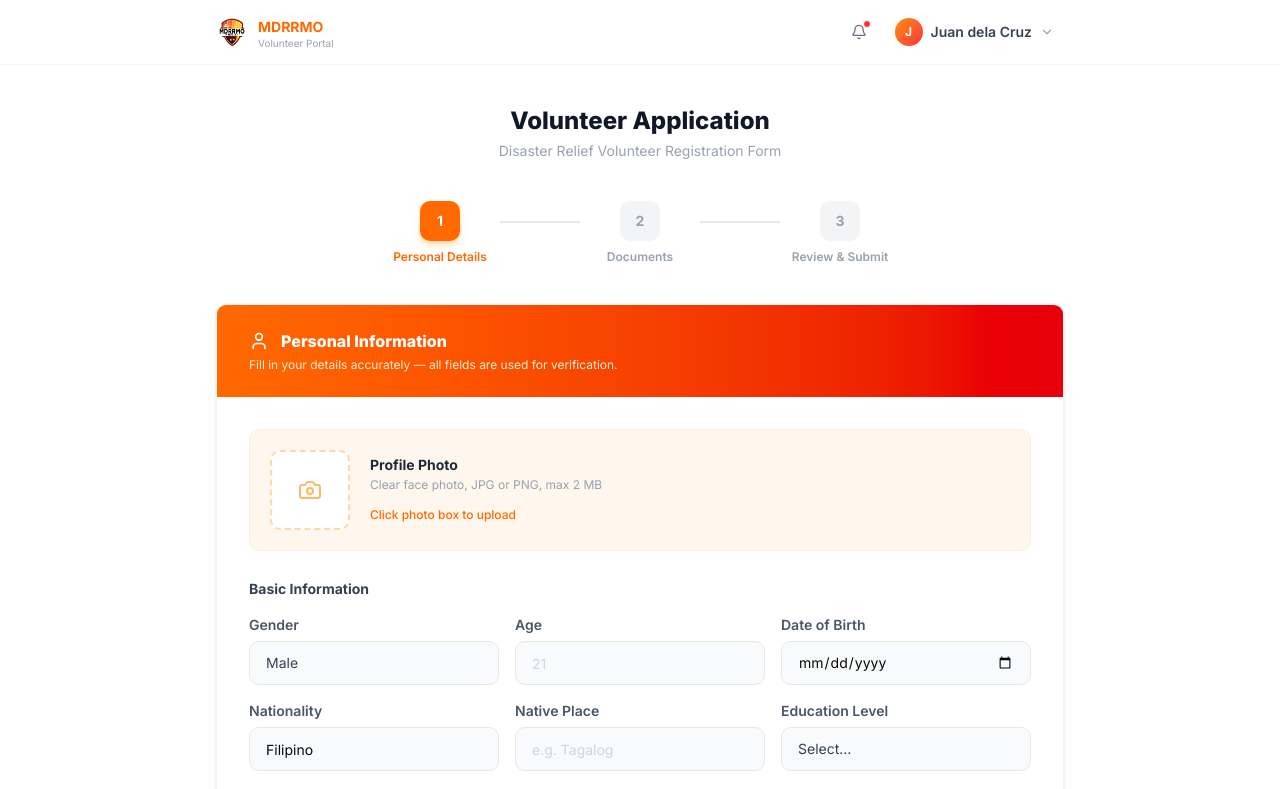
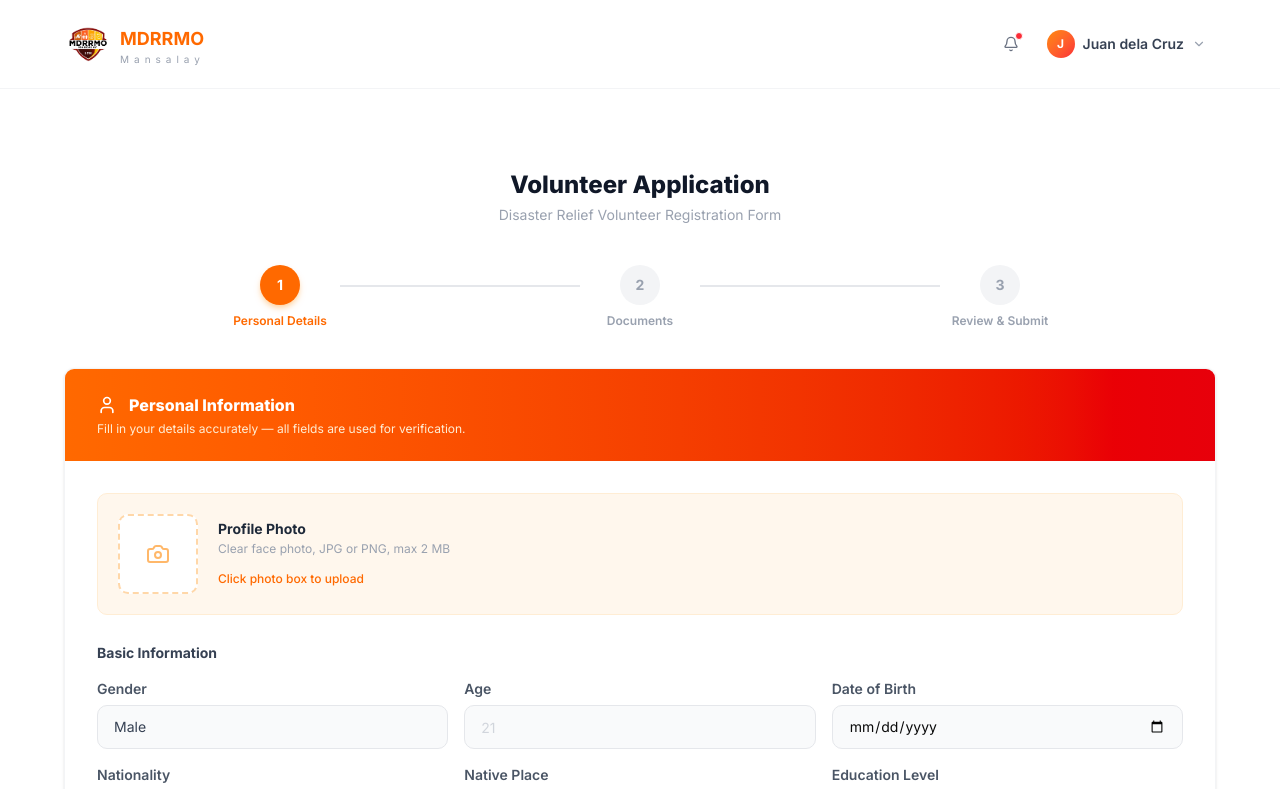
Before and after one commit to grian-gajila/mdrrmo, a Next.js app: page /profile in a window 1280 px wide. Shown: the top 789 px of the page. Built offline with nearby package versions, Linux system fonts and the light colour scheme.

Commit message:
chore: add navbar and footer

```diff
--- a/src/app/profile/layout.tsx
+++ b/src/app/profile/layout.tsx
@@ -2,7 +2,7 @@ export default function DisplayLayout({
   children,
 }: Readonly<{ children: React.ReactNode }>) {
   return (
-    <div className="flex h-screen w-screen items-center justify-center">
+    <div className="flex h-screen w-full items-center justify-center">
       {children}
     </div>
   );
--- a/src/app/profile/page.tsx
+++ b/src/app/profile/page.tsx
@@ -1,20 +1,17 @@
 'use client';
-import { images } from '@/constant/images';
+import { Layouts } from '@/components/features/landing-page/layouts';
 import { ApplyForm } from '@/types';
 import {
   AlertCircle,
   ArrowLeft,
   ArrowRight,
-  Bell,
   Camera,
   Check,
   CheckCircle,
-  ChevronDown,
   FileText,
   Heart,
   IdCard,
   Loader2,
-  LogOut,
   MapPin,
   Phone,
   Upload,
@@ -37,12 +34,10 @@ const mockUser = {
   email: 'juan@email.com',
 };
 
-// ── Component ──────────────────────────────────────────────────────────────────
 export default function ProfilePage() {
   const [currentStep, setCurrentStep] = useState<Step>(1);
   const [submitting, setSubmitting] = useState(false);
   const [submitted, setSubmitted] = useState(false);
-  const [menuOpen, setMenuOpen] = useState(false);
 
   const [form, setForm] = useState<ApplyForm>({
     name: mockUser.name,
@@ -132,61 +127,9 @@ export default function ProfilePage() {
 
   return (
     <div className="h-screen w-full ">
-      <header className="sticky top-0 z-40 border-b border-gray-100 bg-white/95 backdrop-blur-sm">
-        <div className="mx-auto flex h-16 max-w-4xl items-center justify-between px-6">
-          <div className="flex items-center gap-2.5">
-            <div className="flex h-8 w-8 items-center justify-center rounded-lg">
-              <Image src={images.logo} alt="LOGO" className="h-10 w-10" />
-            </div>
-            <div className="leading-none">
-              <p className="text-sm font-bold text-orange-500">MDRRMO</p>
-              <p className="mt-px text-[10px] text-gray-400">
-                Volunteer Portal
-              </p>
-            </div>
-          </div>
+      <Layouts.NavBar />
 
-          <div className="flex items-center gap-2">
-            <button className="relative flex h-9 w-9 items-center justify-center rounded-lg transition-colors hover:bg-gray-100">
-              <Bell className="h-4 w-4 text-gray-500" />
-              <span className="absolute top-1.5 right-1.5 h-2 w-2 rounded-full border border-white bg-red-500" />
-            </button>
-
-            <div className="relative">
-              <button
-                onClick={() => setMenuOpen(!menuOpen)}
-                className="flex items-center gap-2 rounded-lg px-2.5 py-1.5 transition-colors hover:bg-gray-100"
-              >
-                <div className="flex h-7 w-7 items-center justify-center rounded-full bg-linear-to-br from-orange-400 to-red-500 text-xs font-bold text-white">
-                  {mockUser.name.charAt(0)}
-                </div>
-                <span className="hidden text-sm font-semibold text-gray-700 sm:block">
-                  {mockUser.name}
-                </span>
-                <ChevronDown className="h-3.5 w-3.5 text-gray-400" />
-              </button>
-
-              {menuOpen && (
-                <div className="absolute top-11 right-0 z-50 w-52 overflow-hidden rounded-xl border border-gray-100 bg-white shadow-xl">
-                  <div className="border-b border-gray-50 px-4 py-3">
-                    <p className="truncate text-xs font-bold text-gray-900">
-                      {mockUser.name}
-                    </p>
-                    <p className="truncate text-xs text-gray-400">
-                      {mockUser.email}
-                    </p>
-                  </div>
-                  <button className="flex w-full items-center gap-2.5 px-4 py-3 text-sm text-red-500 transition-colors hover:bg-red-50">
-                    <LogOut className="h-4 w-4" /> Sign Out
-                  </button>
-                </div>
-              )}
-            </div>
-          </div>
-        </div>
-      </header>
-
-      <div className="mx-auto max-w-4xl px-6 py-10">
+      <div className="mx-auto max-w-6xl lg:py-20 md:py-16 py-10">
         <div className="mb-10 text-center">
           <h1 className="text-2xl font-extrabold text-gray-900">
             Volunteer Application
@@ -196,15 +139,15 @@ export default function ProfilePage() {
           </p>
         </div>
 
-        <div className="mb-10 flex items-start justify-center">
+        <div className="mb-10 flex items-start justify-center mx-auto">
           {STEPS.map((step, i) => (
             <div key={step.id} className="flex items-start">
               <button
                 onClick={() => currentStep > step.id && setCurrentStep(step.id)}
-                className="flex w-28 flex-col items-center gap-2"
+                className="flex lg:w-28 md:w-28 w-24 flex-col items-center gap-2"
               >
                 <div
-                  className={`flex h-10 w-10 items-center justify-center rounded-lg text-sm font-bold transition-all ${
+                  className={`flex h-8 w-8 md:h-9 lg:h-10 md:w-9 lg:w-10 items-center justify-center rounded-full text-sm font-bold transition-all ${
                     currentStep > step.id
                       ? 'cursor-pointer bg-green-500 text-white'
                       : currentStep === step.id
@@ -219,7 +162,7 @@ export default function ProfilePage() {
                   )}
                 </div>
                 <span
-                  className={`text-center text-xs leading-tight font-semibold ${currentStep === step.id ? 'text-orange-500' : 'text-gray-400'}`}
+                  className={`text-center lg:text-xs text-[8px] md:text-xs sm:text-[10px] leading-tight font-semibold ${currentStep === step.id ? 'text-orange-500' : 'text-gray-400'}`}
                 >
                   {step.title}
                 </span>
@@ -227,14 +170,14 @@ export default function ProfilePage() {
 
               {i < STEPS.length - 1 && (
                 <div
-                  className={`mx-1 mt-5 h-0.5 w-20 transition-colors ${currentStep > step.id ? 'bg-green-400' : 'bg-gray-200'}`}
+                  className={`mx-1 mt-5 h-0.5 lg:w-60 md:w-40 sm:w-20 w-5 transition-colors ${currentStep > step.id ? 'bg-green-400' : 'bg-gray-200'}`}
                 />
               )}
             </div>
           ))}
         </div>
 
-        <div className="overflow-hidden rounded-lg border border-gray-100 bg-white shadow-sm">
+        <div className="overflow-hidden lg:rounded-lg md:rounded-lg sm:rounded-lg border border-gray-100 bg-white shadow-sm">
           {currentStep === 1 && (
             <>
               <StepHeader
@@ -811,6 +754,7 @@ export default function ProfilePage() {
           </div>
         </div>
       </div>
+      <Layouts.Footer />
     </div>
   );
 }
--- a/src/components/features/landing-page/layouts/navbar.tsx
+++ b/src/components/features/landing-page/layouts/navbar.tsx
@@ -10,12 +10,22 @@ import {
   SheetHeader,
   SheetTrigger,
 } from '@/components/ui/sheet';
-import { Menu } from 'lucide-react';
+import { Bell, ChevronDown, LogOut, Menu } from 'lucide-react';
 import Link from 'next/link';
+import { usePathname } from 'next/navigation';
 import { useState, type MouseEvent } from 'react';
+
+const mockUser = {
+  name: 'Juan dela Cruz',
+  email: 'juan@email.com',
+};
 
 const NavBar = () => {
   const [isOpen, setIsOpen] = useState(false);
+  const [menuOpen, setMenuOpen] = useState(false);
+
+  const pathName = usePathname();
+  const isAuthenticated = pathName === '/profile';
 
   const handleNavigate = (
     event: MouseEvent<HTMLAnchorElement>,
@@ -42,6 +52,46 @@ const NavBar = () => {
       <div className="mx-auto flex py-5 max-w-6xl items-center justify-between">
         <Shared.Brand />
 
+        {isAuthenticated ? (
+          <div className="flex items-center gap-2">
+            <button className="relative flex h-9 w-9 items-center justify-center rounded-lg transition-colors hover:bg-gray-100">
+              <Bell className="h-4 w-4 text-gray-500" />
+              <span className="absolute top-1.5 right-1.5 h-2 w-2 rounded-full border border-white bg-red-500" />
+            </button>
+
+            <div className="relative">
+              <button
+                onClick={() => setMenuOpen(!menuOpen)}
+                className="flex items-center gap-2 rounded-lg px-2.5 py-1.5 transition-colors hover:bg-gray-100"
+              >
+                <div className="flex h-7 w-7 items-center justify-center rounded-full bg-linear-to-br from-orange-400 to-red-500 text-xs font-bold text-white">
+                  {mockUser.name.charAt(0)}
+                </div>
+                <span className="hidden text-sm font-semibold text-gray-700 sm:block">
+                  {mockUser.name}
+                </span>
+                <ChevronDown className="h-3.5 w-3.5 text-gray-400" />
+              </button>
+
+              {menuOpen && (
+                <div className="absolute top-11 right-0 z-50 w-52 overflow-hidden rounded-xl border border-gray-100 bg-white shadow-xl">
+                  <div className="border-b border-gray-50 px-4 py-3">
+                    <p className="truncate text-xs font-bold text-gray-900">
+                      {mockUser.name}
+                    </p>
+                    <p className="truncate text-xs text-gray-400">
+                      {mockUser.email}
+                    </p>
+                  </div>
+                  <button className="flex w-full items-center gap-2.5 px-4 py-3 text-sm text-red-500 transition-colors hover:bg-red-50">
+                    <LogOut className="h-4 w-4" /> Sign Out
+                  </button>
+                </div>
+              )}
+            </div>
+          </div>
+        ) : (
+          <>
             <NavItems
               onClick={(event, href) => handleNavigate(event, href)}
               navStyle="hidden items-center gap-8 md:flex"
@@ -81,6 +131,8 @@ const NavBar = () => {
               </SheetContent>
             </Sheet>
             <AuthButton parentStyle="hidden md:flex lg:flex" />
+          </>
+        )}
       </div>
     </div>
   );
```
Lines whose indentation alone changed are shown as unchanged.
